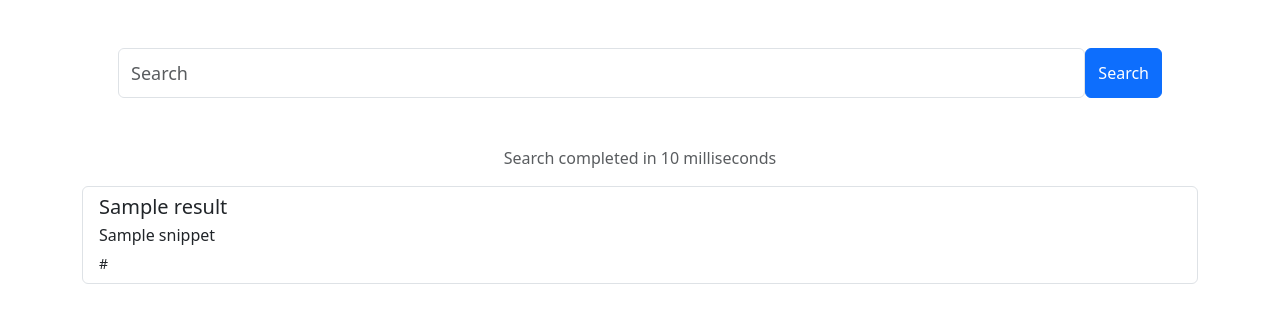
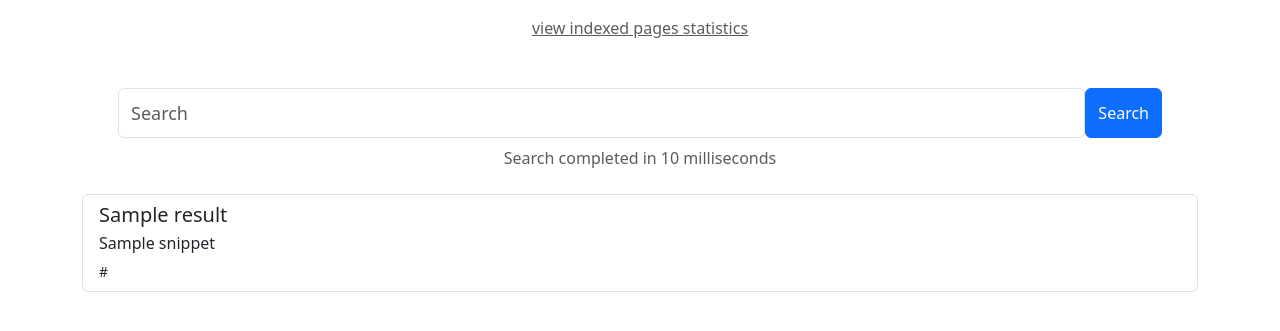
Before and after one commit to ephrimlawrence/mini-search-engine, a Flask app: template templates/index.html in a window 1280 px wide. Shown: the top 331 px of the page. Run offline with Flask 3, Linux system fonts and the light colour scheme; the template is opened without the code that fills it: most values are stand-ins (such as "Sample title", 1, 10 or a date in 2020).

Commit message:
feat: implement stats page

```diff
--- a/app.py
+++ b/app.py
@@ -1,20 +1,31 @@
 from flask import Flask, render_template, request
 
-from indexer import index, perform_search
+from indexer import get_database, index, perform_search
 
 app = Flask(__name__)
 index.reload()
 
 
 @app.route("/")
-def hello_world():
+def search():
     query = request.args.get("q")
     results = []
     latency = None
     if query is not None:
         (results, latency) = perform_search(query)
-        # print(results)
     else:
         query = ""
 
     return render_template("index.html", results=results, query=query, latency=latency)
+
+
+@app.route("/stats")
+def stats():
+    collection = get_database()["websites"]
+
+    pipeline = [
+        {"$group": {"_id": "$domain", "pages_crawled": {"$sum": 1}}},
+        {"$sort": {"pages_crawled": -1}},
+    ]
+
+    return render_template("stats.html", stats=list(collection.aggregate(pipeline)))
--- a/templates/index.html
+++ b/templates/index.html
@@ -17,7 +17,12 @@
     </head>
     <body>
         <div class="container">
-            {# <div class="search-container mt-5"> #}
+            <div class="row mt-3 mb-2">
+                <div class="col-12 text-center">
+                    <a class="text-muted" href="/stats">view indexed pages statistics</a>
+                </div>
+            </div>
+
             <div class="row mt-5 overflow-hidden text-center">
                 <div class="ps-5 pe-5">
                     <form class="form-inline d-flex justify-content-center" method="get" action="">
@@ -28,14 +33,12 @@
             </div>
         </div>
 
-        <div class="container mt-5">
-            {% if latency %}
-                <div class="row">
-                    <div class="col-12 text-center">
-                        <p class="text-muted">Search completed in {{ latency }} milliseconds</p>
-                    </div>
-                </div>
-            {% endif %}
+        {% if latency %}
+            <div class="text-center mt-2">
+                <p class="text-muted">Search completed in {{ latency }} milliseconds</p>
+            </div>
+        {% endif %}
+        <div class="container mt-4">
 
             <div class="row">
                 <div class="col-12">
```
Also changed, not shown: templates/stats.html (added, +34 -0 lines).
